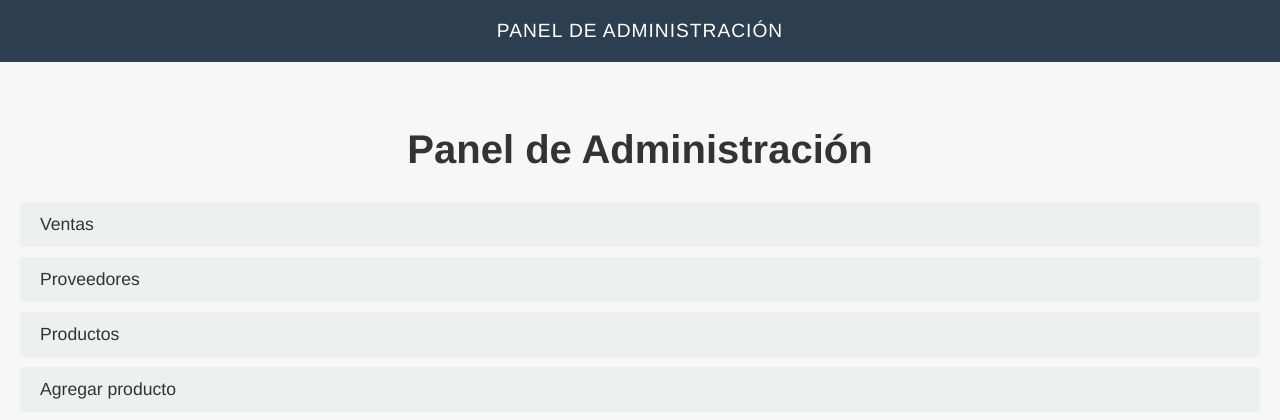
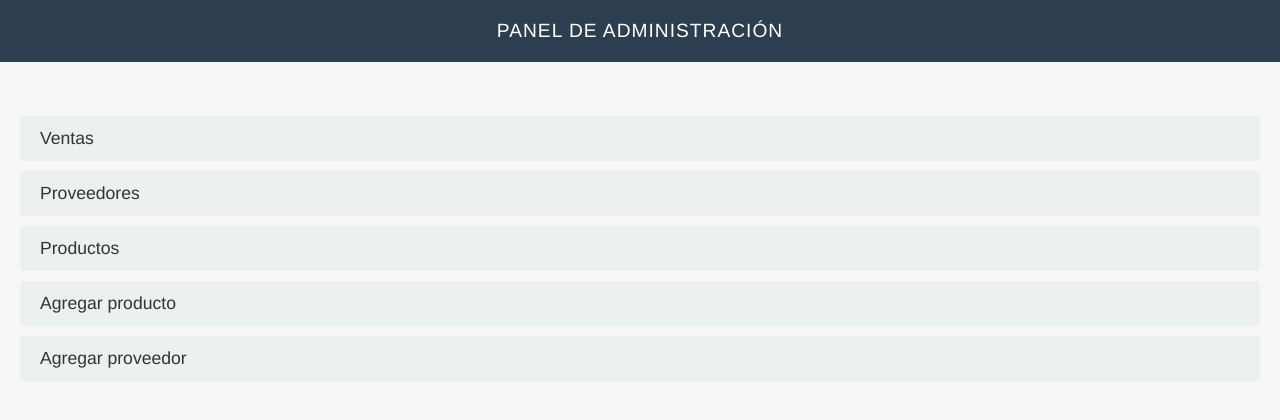
Before and after one commit to Argisxcvxs/Tienda_app, a Flask app: page /admin in a window 1280 px wide. Shown: the top 420 px of the page. Run offline with Flask 3, Linux system fonts and the light colour scheme; the visitor is signed in with stand-in values (Sample User, id 1); parts of the project's set-up code (start-up, migrations or seed data) failed here and were passed over.

Commit message:
ajustes mínimos al admin

```diff
--- a/src/app.py
+++ b/src/app.py
@@ -141,6 +141,7 @@ def admin_proveedores():
     proveedores = Proveedor.query.all()
     return render_template('admin_proveedores.html', proveedores=proveedores)
 
+#ruta para la ventas de los productos
 @app.route('/admin/ventas', methods=['GET'])
 def admin_ventas():
     if 'usuario_id' not in session or not session.get('is_admin'):
--- a/src/templates/admin_index.html
+++ b/src/templates/admin_index.html
@@ -15,7 +15,7 @@
 
     <main>
         <div class="panel-container">
-            <h1>Panel de Administración</h1>
+
             <nav>
                 <ul class="admin-nav">
                     <li><a href="{{ url_for('admin_ventas') }}">Ventas</a></li>
```
